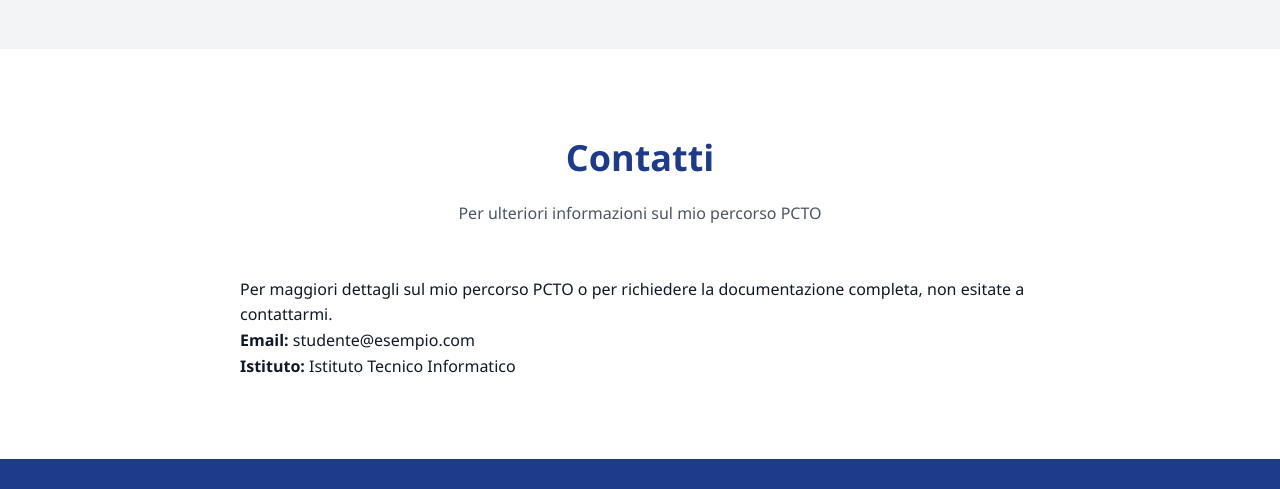
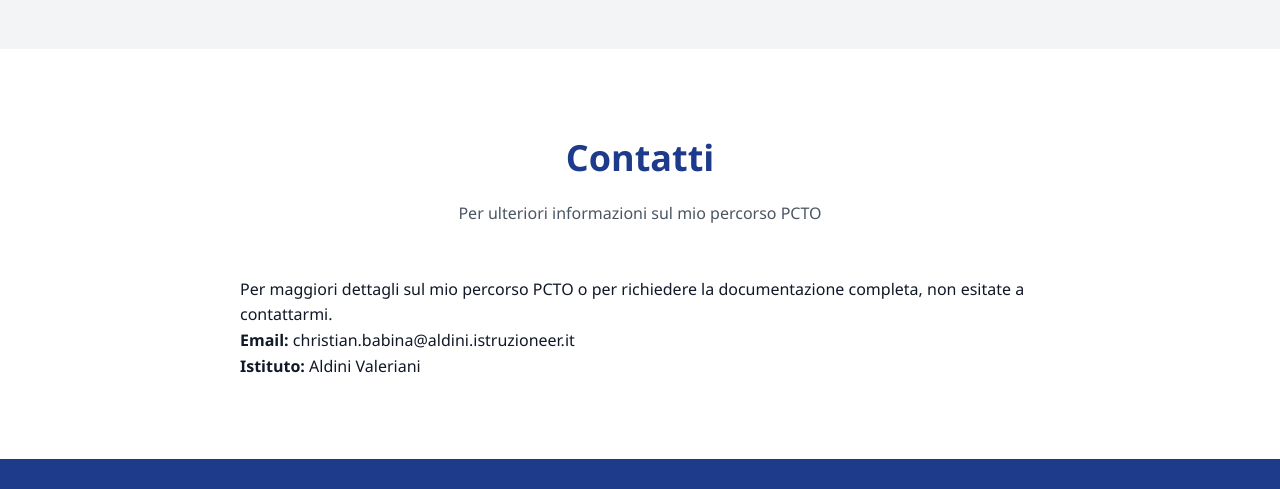
Before and after one commit to ChristianBabina/PCTO, a plain HTML site: page index.html in a window 1280 px wide. Shown: the part 3953-4442 px from the top of the page. Drawn offline with Linux system fonts and the light colour scheme.

Commit message:
index.html

```diff
--- a/index.html
+++ b/index.html
@@ -246,8 +246,8 @@
                     non esitate a contattarmi.
                 </p>
                 <p>
-                    <strong>Email:</strong> studente@esempio.com<br>
-                    <strong>Istituto:</strong> Istituto Tecnico Informatico
+                    <strong>Email:</strong> christian.babina@aldini.istruzioneer.it<br>
+                    <strong>Istituto:</strong> Aldini Valeriani <br>
                 </p>
             </div>
         </div>
```
